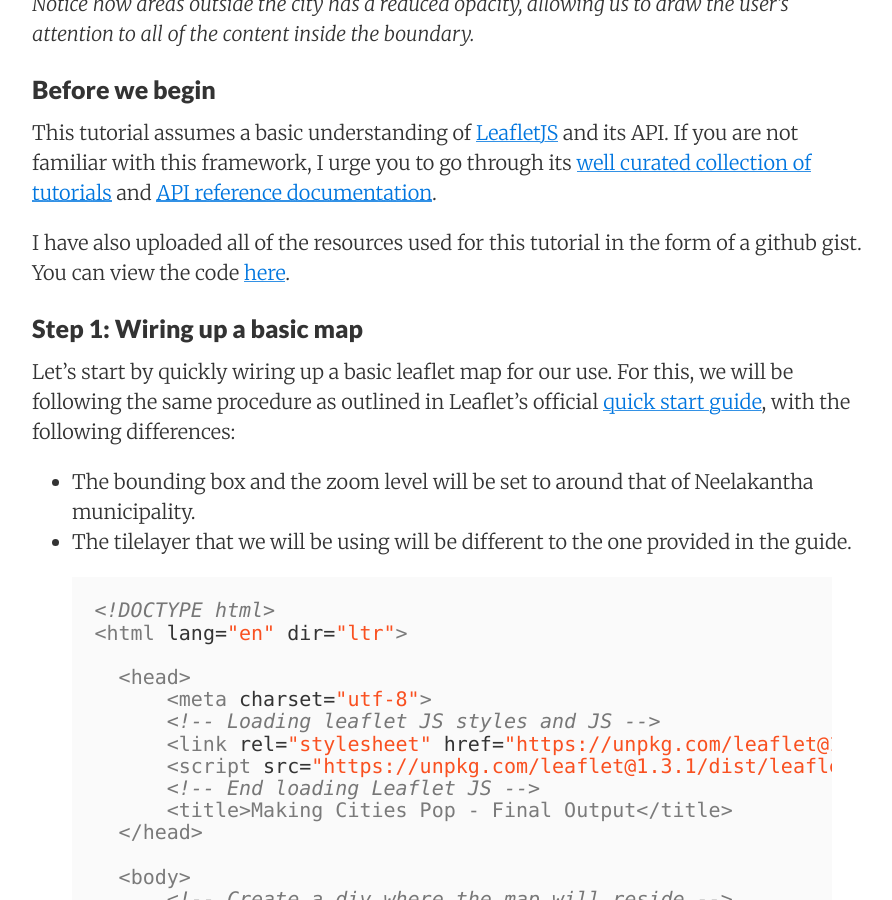
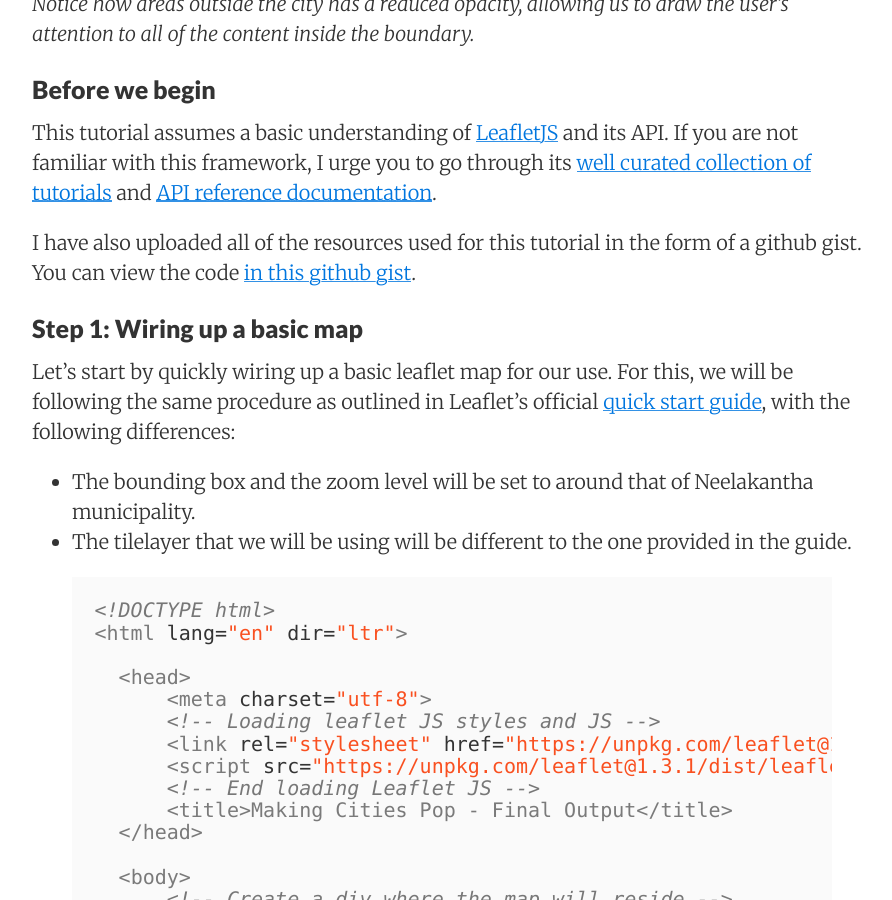
Before and after one commit to KathmanduLivingLabs/kathmandulivinglabs.github.io, a Jekyll site: the page built from _posts/2018-04-25-making-boundaries-pop.md, in a window 1280 px wide and 900 px high, scrolled down 970 px. Shown: the whole window, without its empty margins (188-1080 px from the left). Built offline with Jekyll 4.4.1, drawn with Linux system fonts in a browser that asks for light colours.

```diff
--- a/_posts/2018-04-25-making-boundaries-pop.md
+++ b/_posts/2018-04-25-making-boundaries-pop.md
@@ -25,7 +25,7 @@
 
 This tutorial assumes a basic understanding of [LeafletJS]("http://leafletjs.com/") and its API. If you are not familiar with this framework, I urge you to go through its [well curated collection of  tutorials]("http://leafletjs.com/examples.html") and [API reference documentation]("http://leafletjs.com/reference-1.3.0.html").
 
-I have also uploaded all of the resources used for this tutorial in the form of a github gist. You can view the code [here]("https://bl.ocks.org/arkoblog/1a0b65bd62686bab0d8a7ccca26be998").
+I have also uploaded all of the resources used for this tutorial in the form of a github gist. You can view the code [in this github gist]("http://bl.ocks.org/arkoblog/1a0b65bd62686bab0d8a7ccca26be998").
 
 
 ### Step 1: Wiring up a basic map
```
